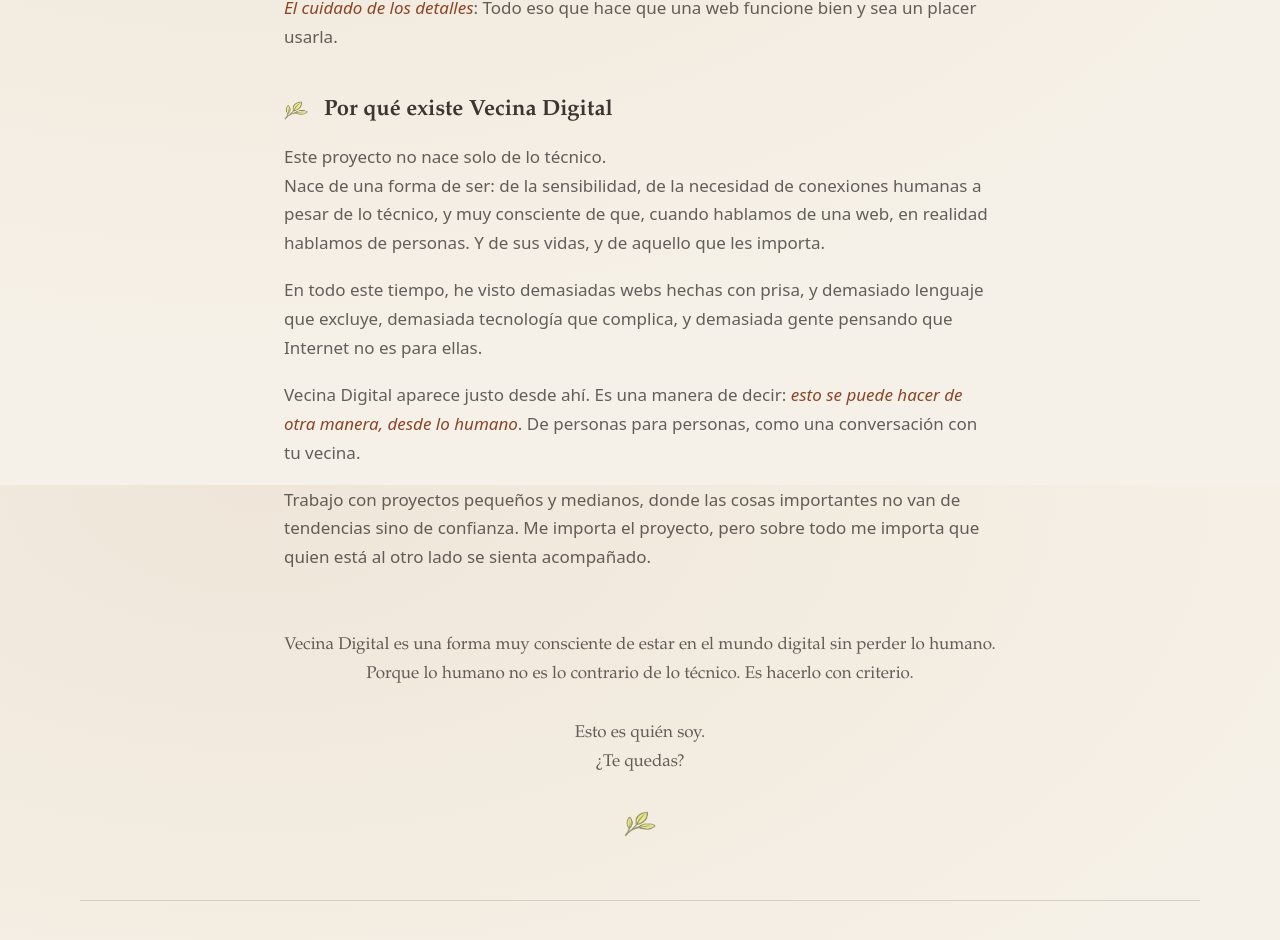
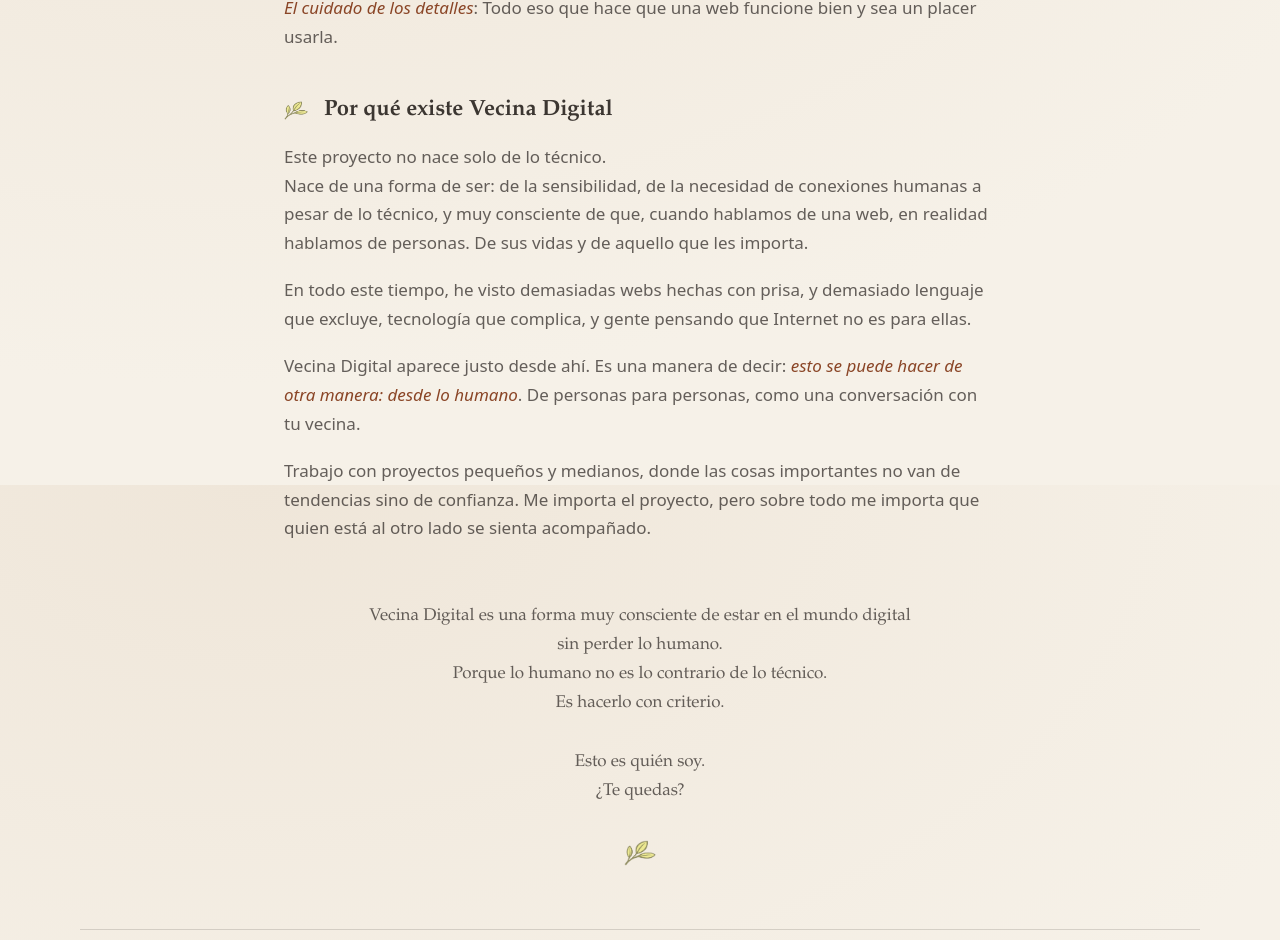
Before and after one commit to monifasol/vecinadigital, a Next.js app: page /sobre in a window 1280 px wide. Shown: the part 1115-2055 px from the top of the page. Built offline with nearby package versions, Linux system fonts and the light colour scheme.

Commit message:
fix: text in Sobremi page

```diff
--- a/src/app/sobre/page.js
+++ b/src/app/sobre/page.js
@@ -87,20 +87,20 @@ export default function SobrePage() {
             <br />
             Nace de una forma de ser: de la sensibilidad, de la necesidad de
             conexiones humanas a pesar de lo técnico, y muy consciente de que,
-            cuando hablamos de una web, en realidad hablamos de personas. Y de
-            sus vidas, y de aquello que les importa.
+            cuando hablamos de una web, en realidad hablamos de personas. De
+            sus vidas y de aquello que les importa.
           </p>
 
           <p>
             En todo este tiempo, he visto demasiadas webs hechas con prisa, y
-            demasiado lenguaje que excluye, demasiada tecnología que complica, y
-            demasiada gente pensando que Internet no es para ellas.
+            demasiado lenguaje que excluye, tecnología que complica, y
+            gente pensando que Internet no es para ellas.
           </p>
 
           <p>
             Vecina Digital aparece justo desde ahí. Es una manera de decir:{" "}
-            <em>esto se puede hacer de otra manera, desde lo humano</em>. De
-            personas para personas, como una conversación con tu vecina.
+            <em>esto se puede hacer de otra manera: desde lo humano</em>.
+            De personas para personas, como una conversación con tu vecina.
           </p>
 
           <p>
@@ -112,9 +112,12 @@ export default function SobrePage() {
 
           <p className="about-article__closing">
             Vecina Digital es una forma muy consciente de estar en el mundo
-            digital sin perder lo humano.
+            digital
+            <br />
+            sin perder lo humano.
             <br />
             Porque lo humano no es lo contrario de lo técnico.
+            <br />
             Es hacerlo con criterio.
 
             <span>
```
